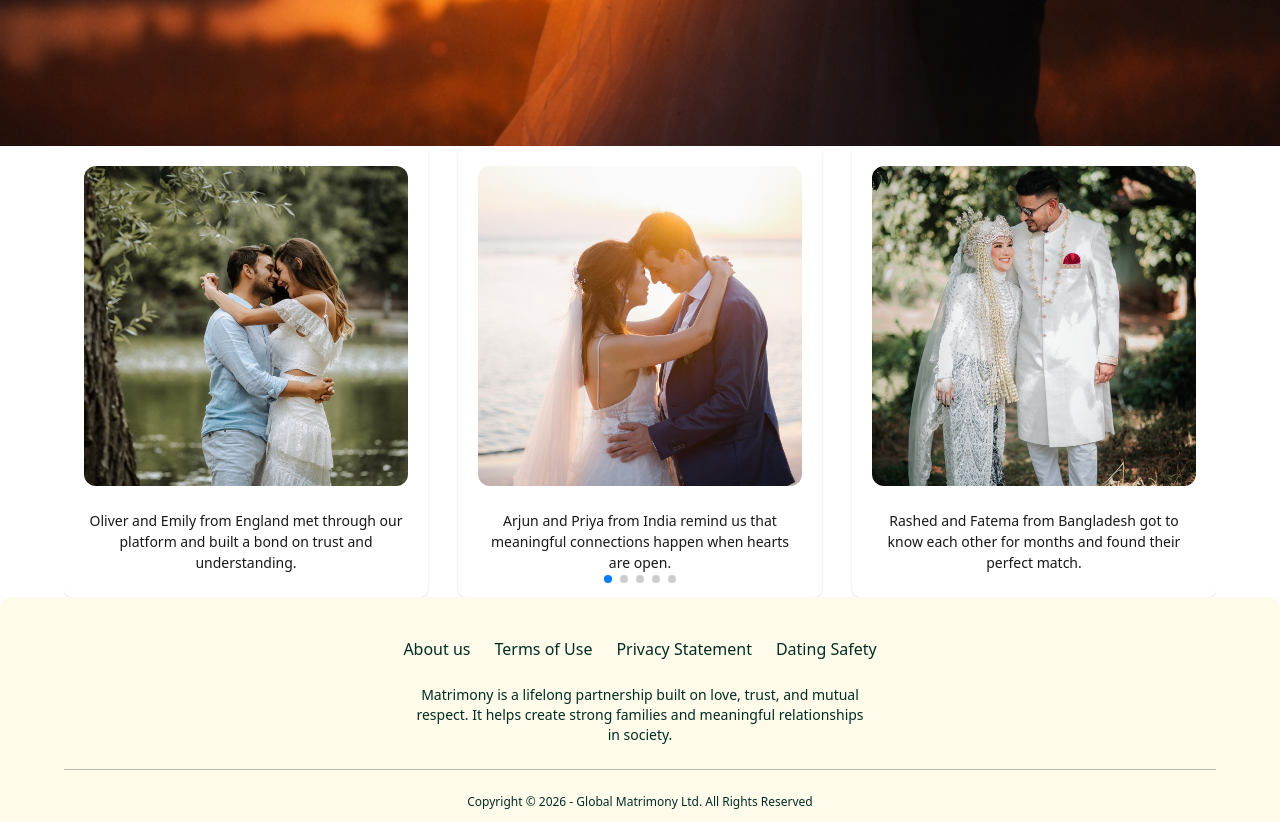
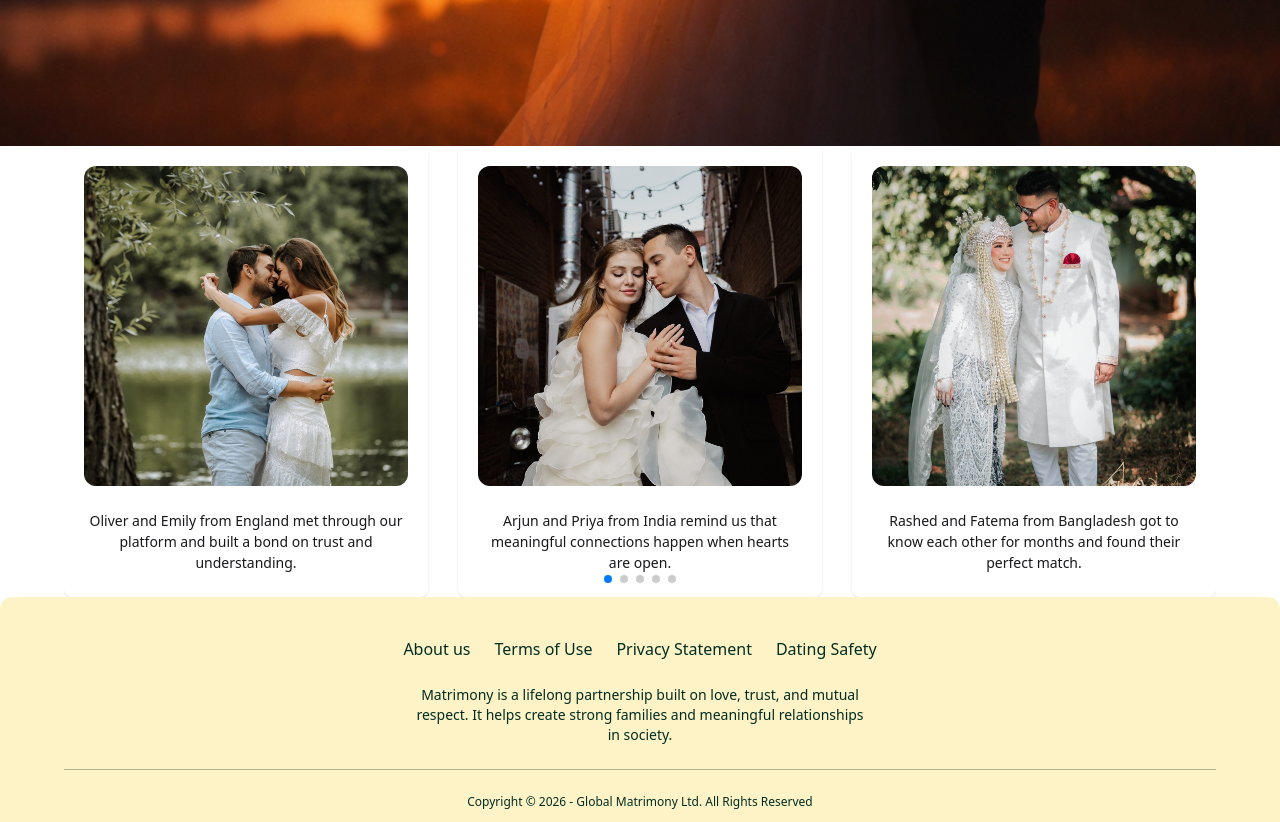
Before and after one commit to MH-liton-360/matrimony, a React (Vite) app: page /home in a window 1280 px wide. Shown: the part 574-1396 px from the top of the page. Built offline with nearby package versions, Linux system fonts and the light colour scheme.

Commit message:
adding navbar id

```diff
--- a/src/Components/Success_Story.jsx
+++ b/src/Components/Success_Story.jsx
@@ -8,7 +8,6 @@ import 'swiper/css/pagination';
 
 // import required modules
 import { FreeMode, Pagination } from 'swiper/modules';
-
 
 
 //Slide import image
@@ -32,9 +31,10 @@ const Success_Story = () => {
         "William and Charlotte from England exemplify trust, understanding, and love."
     ];
 
-    const slides = [slide01, slide02, slide03, slide04, slide05, slide06, slide07];
+    const slides = [slide01, slide07, slide03, slide04, slide05, slide06, slide02];
 
     return (
+        <div id='success_story' className="">
             <Swiper
                 slidesPerView={3}
                 spaceBetween={30}
@@ -64,12 +64,15 @@ const Success_Story = () => {
                             </figure>
 
                             <div className="card-body items-center text-center">
+
+                                {/* per story position 0....6 */}
                                 <p>{stories[index]}</p>
                             </div>
                         </div>
                     </SwiperSlide>
                 ))}
             </Swiper>
+        </div>
     );
 };
 
--- a/src/shared/Footer.jsx
+++ b/src/shared/Footer.jsx
@@ -2,7 +2,7 @@ const Footer = () => {
     return (
         <section>
             <div>
-                <footer class="bg-amber-50 text-emerald-950 rounded-t-xl pt-10">
+                <footer class="bg-amber-100 text-emerald-950 rounded-t-xl pt-10">
                     <div class="max-w-6xl mx-auto flex flex-col items-center gap-6">
 
                         {/* Navigation Links */}
```
Also changed, not shown: src/assets/Success-story-image/01 (8).jpg (deleted). Lines whose indentation alone changed are shown as unchanged.
